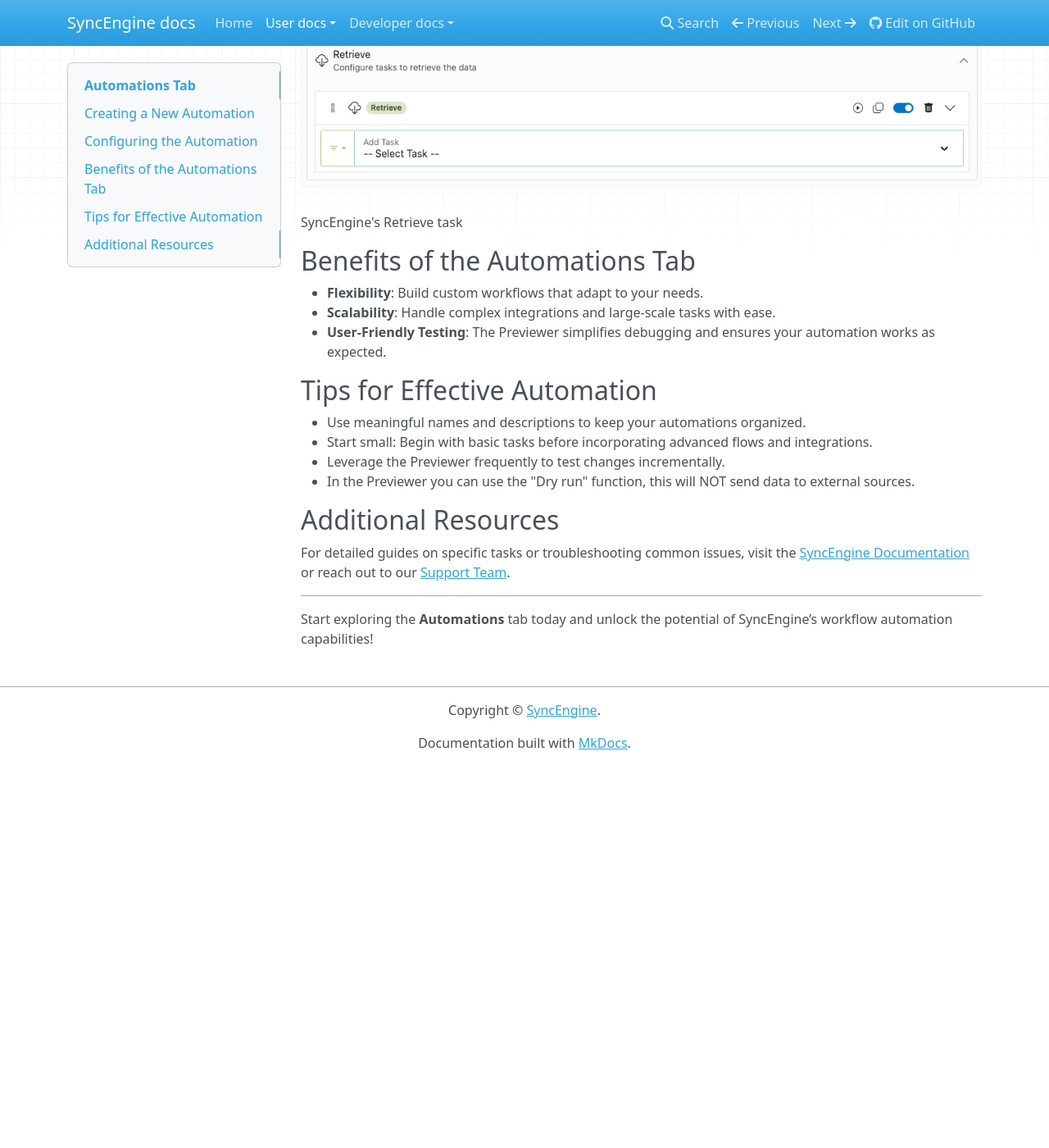
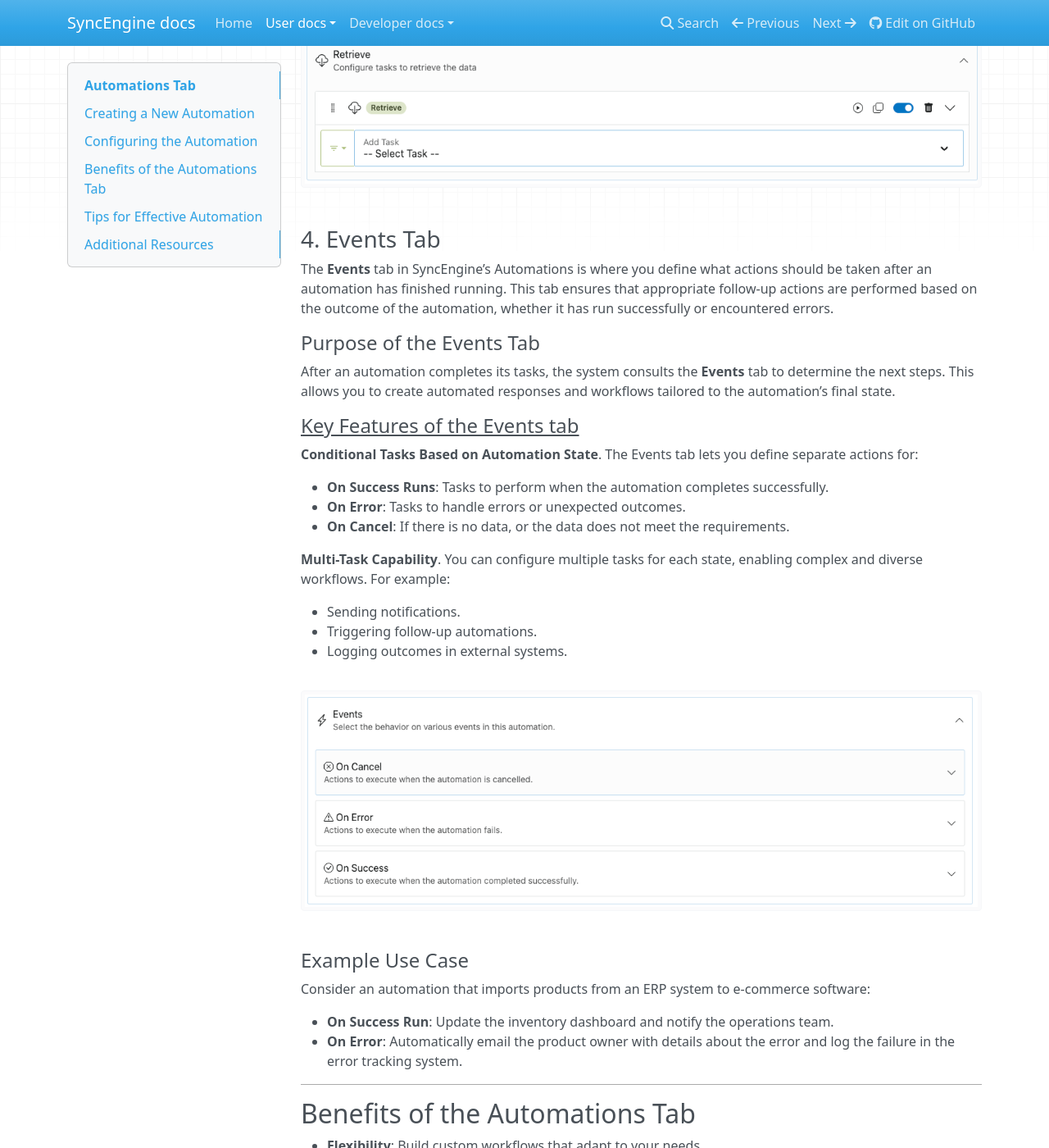
Before and after one commit to SyncEngine/docs, an MkDocs documentation site: the page built from docs/user-docs/automations.md, in a window 1280 px wide and 1400 px high, scrolled down 1023 px. Shown: the whole window at 82% size. Built offline with MkDocs 1.6.1, drawn with Linux system fonts in a browser that asks for light colours; nearby versions of some CDN libraries; before the commit the page ends 1957 px from its top, so only the background shows below that.

Commit message:
Events tab info inside automation

```diff
--- a/docs/user-docs/automations.md
+++ b/docs/user-docs/automations.md
@@ -33,8 +33,41 @@ Tasks and flows can include data processing, conditional branching, integrations
 At any point, you can use SyncEngine’s **Previewer** to test or inspect the automation. The Previewer provides insights into how the automation functions and what outputs it produces. To access the Previewer, press the play button as shown in the interface.
 <figure markdown="span">
   ![Retrieve task](../img/retrieve-task.png){ width="100%" }
-  <figcaption>SyncEngine's Retrieve task</figcaption>
 </figure>
+
+
+### 4. Events Tab
+
+The **Events** tab in SyncEngine’s Automations is where you define what actions should be taken after an automation has finished running. This tab ensures that appropriate follow-up actions are performed based on the outcome of the automation, whether it has run successfully or encountered errors.
+
+#### Purpose of the Events Tab
+After an automation completes its tasks, the system consults the **Events** tab to determine the next steps. This allows you to create automated responses and workflows tailored to the automation’s final state.
+
+#### ^^Key Features of the Events tab^^
+
+**Conditional Tasks Based on Automation State**. The Events tab lets you define separate actions for:
+
+- **On Success Runs**: Tasks to perform when the automation completes successfully.
+- **On Error**: Tasks to handle errors or unexpected outcomes.
+- **On Cancel**: If there is no data, or the data does not meet the requirements.
+
+**Multi-Task Capability**. You can configure multiple tasks for each state, enabling complex and diverse workflows. For example:
+
+- Sending notifications.
+- Triggering follow-up automations.
+- Logging outcomes in external systems.
+
+<figure markdown="span">
+  ![Retrieve task](../img/events-tab.png){ width="100%" }
+</figure>
+
+#### Example Use Case
+Consider an automation that imports products from an ERP system to e-commerce software:
+
+- **On Success Run**: Update the inventory dashboard and notify the operations team.
+- **On Error**: Automatically email the product owner with details about the error and log the failure in the error tracking system.
+
+___
 
 ## Benefits of the Automations Tab
 - **Flexibility**: Build custom workflows that adapt to your needs.
```
Also changed, not shown: docs/img/events-tab.png (added).
